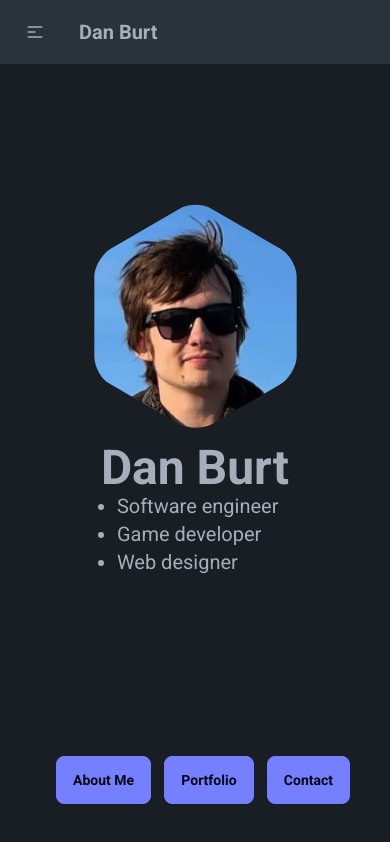
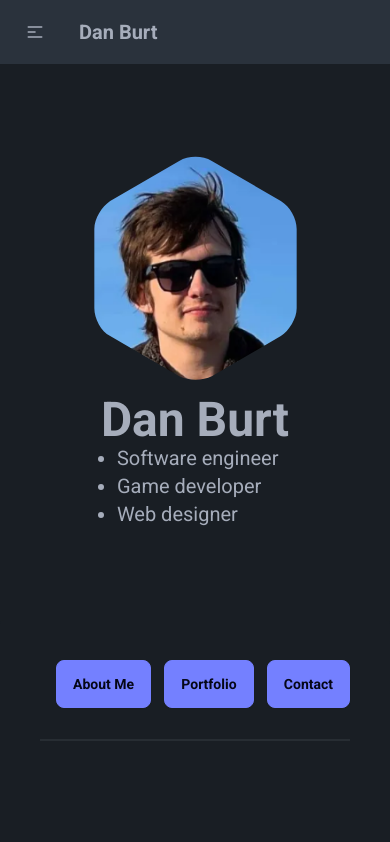
Before and after one commit to grommithub/personal-website, a SvelteKit app: page / in a window 390 px wide. Built offline with nearby package versions, Linux system fonts and the light colour scheme.

Commit message:
Move buttons up a bit for mobile

```diff
--- a/src/components/Footer.svelte
+++ b/src/components/Footer.svelte
@@ -8,11 +8,13 @@
     </nav>
 
 
-    <div class="bottom-0 lg:hidden w-full">
+    <div class="bottom-0 lg:hidden h-36 w-full content-start">
       <ul class="flex flex-row mx-auto list-none justify-between w-full">
         <li><a href="/about"><button class="btn btn-primary">About Me</button></a></li>
         <li><a href="/portfolio"><button class="btn btn-primary">Portfolio</button></a></li>
         <li><a href="/contact"><button class="btn btn-primary">Contact</button></a></li>
       </ul>
+
+      <div class="divider w-full"></div>
     </div>
   </footer>
```
